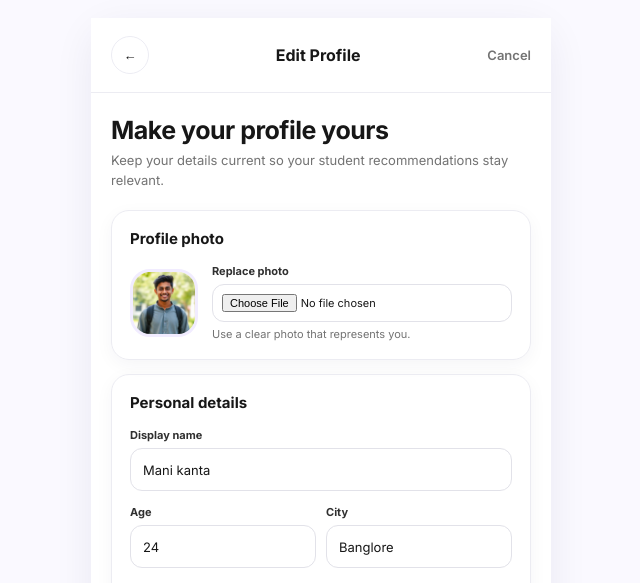
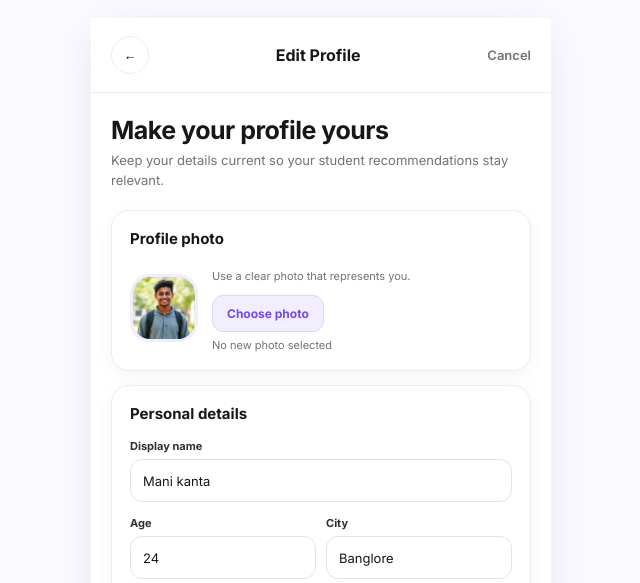
Before and after one commit to Mani-pydev94/Dj-Matching-Pair, a Django app: page /profiles/edit/ in a window 1280 px wide. Shown: the top 583 px of the page, without its empty margins (319-959 px from the left). Run offline with Django 5.2, Linux system fonts and the light colour scheme; a user stored in the database is signed in; data comes from the database, SQL or seed files in the repository.

Commit message:
profile pic 2

```diff
--- a/profiles/tests.py
+++ b/profiles/tests.py
@@ -247,6 +247,8 @@ class ProfileEditTests(TestCase):
         response = self.client.get(reverse('profiles:edit_profile'))
         self.assertContains(response, 'name="photo"')
         self.assertContains(response, 'type="file"')
+        self.assertContains(response, 'id="photo-picker-dialog"')
+        self.assertContains(response, 'id="open-photo-picker"')
 
         output = BytesIO()
         Image.new('RGB', (20, 20), color='purple').save(output, format='PNG')
--- a/templates/profiles/edit_profile.html
+++ b/templates/profiles/edit_profile.html
@@ -12,6 +12,8 @@
     header{display:flex;align-items:center;justify-content:space-between;padding:18px 20px;border-bottom:1px solid var(--line);position:sticky;top:0;background:#fffffff2;backdrop-filter:blur(12px);z-index:2}header h1{font-size:16px;margin:0;font-weight:700}.back,.cancel{font-size:13px;text-decoration:none}.back{display:grid;place-items:center;width:38px;height:38px;border:1px solid var(--line);border-radius:50%;color:var(--ink)}.cancel{color:var(--muted);font-weight:600}
     main{padding:22px 20px}.intro{margin-bottom:20px}.intro h2{font-size:25px;letter-spacing:-.5px;margin:0 0 6px}.intro p{font-size:13px;color:var(--muted);line-height:1.5;margin:0}.card{border:1px solid var(--line);border-radius:18px;padding:18px;margin-bottom:14px;box-shadow:0 5px 18px #1e14460b}.card h3{font-size:15px;margin:0 0 16px}.row{display:grid;grid-template-columns:1fr 1fr;gap:10px}.field{margin-bottom:14px}.field:last-child{margin-bottom:0}label{display:block;margin-bottom:6px;font-size:11px;font-weight:700;color:#303030}input,select,textarea{width:100%;border:1px solid #E2E2E9;border-radius:12px;background:#fff;color:var(--ink);font:inherit;font-size:13px;padding:11px 12px;outline:none}input,select{height:43px}textarea{resize:vertical;min-height:100px;line-height:1.5}input:focus,select:focus,textarea:focus{border-color:var(--p);box-shadow:0 0 0 3px #7547f51a}.error{color:#EF4444;font-size:11px;margin-top:5px}.help{color:var(--muted);font-size:11px;margin:5px 0 0}
     .avatar-row{display:flex;align-items:center;gap:14px}.avatar,.placeholder{width:68px;height:68px;border-radius:20px}.avatar{object-fit:cover;border:3px solid #F1ECFF}.placeholder{display:grid;place-items:center;background:var(--soft);color:var(--p);font-size:24px;font-weight:800}.file{flex:1}.file input{height:auto;padding:9px;font-size:11px}.file small{display:block;color:var(--muted);font-size:11px;margin-top:5px}.chips{display:flex;flex-wrap:wrap;gap:7px}.chip{position:relative}.chip input{position:absolute;opacity:0;pointer-events:none}.chip label{margin:0;padding:7px 10px;border:1px solid var(--line);border-radius:999px;background:#F8F8FA;color:#555;font-size:11px;cursor:pointer}.chip input:checked+label{border-color:var(--p);background:var(--soft);color:var(--p)}
+    .photo-picker-trigger{margin-top:12px;padding:10px 14px;border:1px solid #DED5FA;border-radius:11px;background:var(--soft);color:var(--p);font:700 12px Inter,sans-serif;cursor:pointer}.photo-selection{display:block;min-height:14px;margin-top:6px;color:var(--muted);font-size:11px;overflow-wrap:anywhere}
+    .photo-dialog{width:calc(100% - 32px);max-width:390px;max-height:calc(100dvh - 32px);padding:22px;border:0;border-radius:20px;background:#fff;color:var(--ink);box-shadow:0 20px 60px #17171733}.photo-dialog::backdrop{background:#17171780;backdrop-filter:blur(3px)}.photo-dialog h2{margin:0 0 8px;font-size:18px}.photo-dialog p{margin:0 0 16px;color:var(--muted);font-size:13px;line-height:1.5}.photo-dialog label{font-size:12px}.photo-dialog input[type=file]{height:auto;padding:10px;font-size:12px}.photo-dialog-actions{display:flex;justify-content:flex-end;gap:9px;margin-top:18px}.photo-dialog-actions button{min-height:42px;padding:0 15px;border:1px solid var(--line);border-radius:11px;background:#fff;color:var(--ink);font:700 13px Inter,sans-serif;cursor:pointer}.photo-dialog-actions .done{border-color:var(--p);background:var(--p);color:#fff}
     .actions{display:grid;grid-template-columns:1fr 1fr;gap:10px;margin-top:20px}.btn{height:48px;border-radius:13px;font:700 14px Inter,sans-serif;cursor:pointer}.save{border:0;background:linear-gradient(135deg,var(--p),var(--pd));color:#fff;box-shadow:0 9px 20px #7547f538}.discard{border:1px solid var(--line);background:#fff;color:#444;text-decoration:none;display:grid;place-items:center}
     @media (min-width:461px){body{padding:18px 0}.app{border-radius:24px;box-shadow:0 10px 40px #1e144612}}
   </style>
@@ -22,11 +24,36 @@
     <section class="intro"><h2>Make your profile yours</h2><p>Keep your details current so your student recommendations stay relevant.</p></section>
     <form method="post" enctype="multipart/form-data" novalidate>
       {% csrf_token %}
-      <section class="card"><h3>Profile photo</h3><div class="avatar-row">{% if profile.photo %}<img class="avatar" src="{{ profile.photo.url }}" alt="Current profile photo">{% else %}<div class="placeholder">{{ request.user.first_name|default:request.user.email|slice:":1"|upper }}</div>{% endif %}<div class="file"><label for="{{ form.photo.id_for_label }}">Replace photo</label>{{ form.photo }}<small>Use a clear photo that represents you.</small></div></div>{% if form.photo.errors %}<div class="error">{{ form.photo.errors.0 }}</div>{% endif %}</section>
+      <section class="card"><h3>Profile photo</h3><div class="avatar-row">{% if profile.photo %}<img class="avatar" src="{{ profile.photo.url }}" alt="Current profile photo">{% else %}<div class="placeholder">{{ request.user.first_name|default:request.user.email|slice:":1"|upper }}</div>{% endif %}<div class="file"><small>Use a clear photo that represents you.</small><button class="photo-picker-trigger" id="open-photo-picker" type="button">Choose photo</button><span class="photo-selection" id="selected-photo-name" aria-live="polite">No new photo selected</span></div></div>{% if form.photo.errors %}<div class="error">{{ form.photo.errors.0 }}</div>{% endif %}</section>
+      <dialog class="photo-dialog" id="photo-picker-dialog" aria-labelledby="photo-picker-title">
+        <h2 id="photo-picker-title">Choose a profile photo</h2>
+        <p>Select an image from your device. Your phone may offer camera, photos, or files.</p>
+        <label for="{{ form.photo.id_for_label }}">Choose an image</label>
+        {{ form.photo }}
+        <div class="photo-dialog-actions">
+          <button id="cancel-photo-picker" type="button">Cancel</button>
+          <button class="done" id="done-photo-picker" type="button">Done</button>
+        </div>
+      </dialog>
       <section class="card"><h3>Personal details</h3><div class="field"><label for="{{ form.display_name.id_for_label }}">Display name</label>{{ form.display_name }}{% if form.display_name.errors %}<div class="error">{{ form.display_name.errors.0 }}</div>{% endif %}</div><div class="row"><div class="field"><label for="{{ form.age.id_for_label }}">Age</label>{{ form.age }}</div><div class="field"><label for="{{ form.city.id_for_label }}">City</label>{{ form.city }}</div></div><div class="field"><label for="{{ form.gender.id_for_label }}">Gender</label>{{ form.gender }}</div><div class="field"><label>Languages</label><div class="chips">{% for checkbox in form.languages %}<div class="chip">{{ checkbox.tag }}<label for="{{ checkbox.id_for_label }}">{{ checkbox.choice_label }}</label></div>{% endfor %}</div></div><div class="field"><label for="{{ form.bio.id_for_label }}">Short bio</label>{{ form.bio }}<p class="help">Maximum 500 characters.</p></div><div class="field"><label for="{{ form.interests.id_for_label }}">Interests</label>{{ form.interests }}<p class="help">Share a few hobbies or topics you enjoy.</p>{% if form.interests.errors %}<div class="error">{{ form.interests.errors.0 }}</div>{% endif %}</div></section>
       <section class="card"><h3>Academic details</h3><div class="field"><label for="{{ form.university.id_for_label }}">University</label>{{ form.university }}</div><div class="row"><div class="field"><label for="{{ form.major.id_for_label }}">Major</label>{{ form.major }}</div><div class="field"><label for="{{ form.year.id_for_label }}">Year</label>{{ form.year }}</div></div></section>
       <div class="actions"><a class="btn discard" href="{% url 'profiles:my_profile' %}">Discard</a><button class="btn save" type="submit">Save changes</button></div>
     </form>
   </main>
-</div>{% include 'includes/bottom_nav.html' with active_nav='profile' %}</body>
+</div>{% include 'includes/bottom_nav.html' with active_nav='profile' %}
+<script>
+  const photoDialog = document.getElementById('photo-picker-dialog');
+  const photoInput = document.getElementById('{{ form.photo.id_for_label }}');
+  const selectedPhotoName = document.getElementById('selected-photo-name');
+
+  document.getElementById('open-photo-picker').addEventListener('click', () => photoDialog.showModal());
+  document.getElementById('cancel-photo-picker').addEventListener('click', () => photoDialog.close());
+  document.getElementById('done-photo-picker').addEventListener('click', () => photoDialog.close());
+  photoInput.addEventListener('change', () => {
+    selectedPhotoName.textContent = photoInput.files.length
+      ? photoInput.files[0].name
+      : 'No new photo selected';
+  });
+</script>
+</body>
 </html>
```
